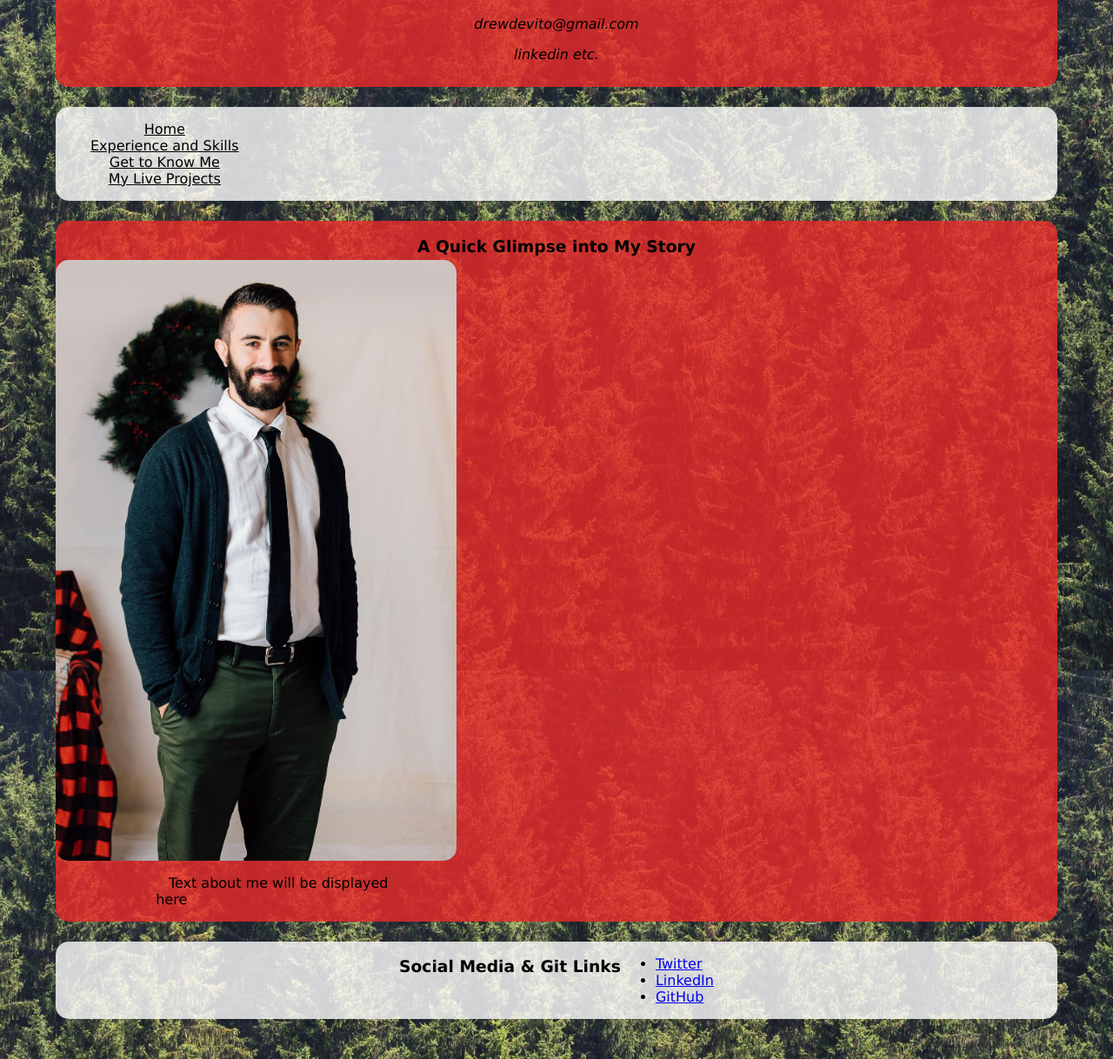
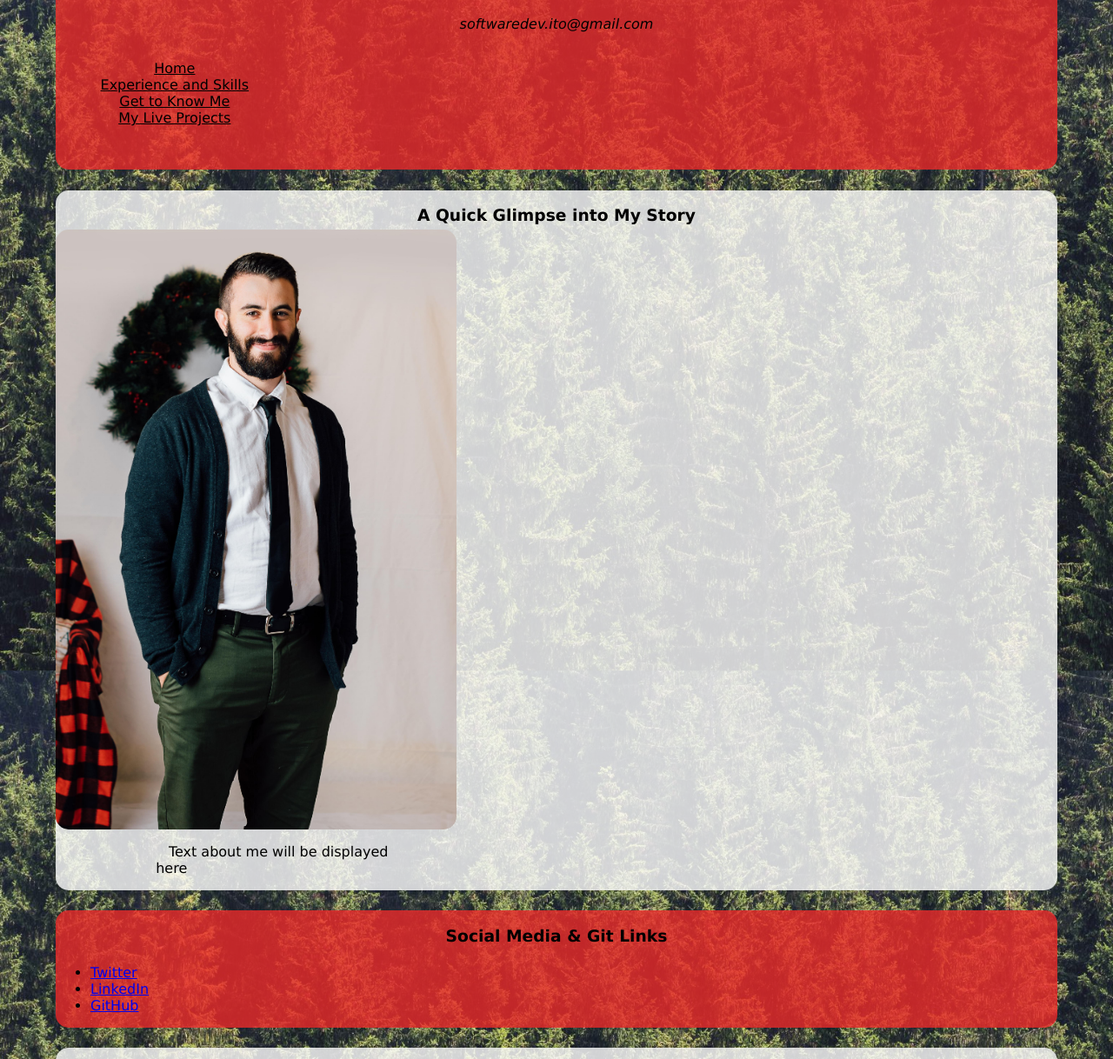
Before and after one commit to devitodev/challenge-two, a plain HTML site: page pages/me.html in a window 1280 px wide. Shown: the part 82-1300 px from the top of the page at 87% size. Drawn offline with Linux system fonts and the light colour scheme.

Commit message:
Removed some excess text. Rearranged header and nav bar

```diff
--- a/assets/style.css
+++ b/assets/style.css
@@ -2,7 +2,9 @@
 --roundedcorner:15px;
 }
 
-
+* {
+    box-sizing: border-box;
+}
 /* Element selectors */
 
 html {
@@ -40,7 +42,7 @@ nav {
     /* justify-content:space-between;
     justify-content: center; */
     flex-direction: row;
-    background-color: rgba(255, 255, 255, 0.8);
+    background-color: none;
     border: #55505C;
     color: white;
     border-radius: var(--roundedcorner);
@@ -81,11 +83,22 @@ nav li a {
     display: flex;
     flex-wrap: wrap;
     justify-content: center;
+    flex-direction: column;
+    background-color: rgba(2255, 255, 255, 0.8);
+    color: black;
+    border-radius:var(--roundedcorner);
+    list-style-type: none;
+    margin-bottom: 2%;
+    margin-top: .5%;
+    /* display: flex;
+    flex-wrap: wrap;
+    justify-content: center;
     background-color: rgba(255, 255, 255, 0.8);
     color: black;
     border-radius: 15px;
-    margin-bottom: 5%;
+    margin-bottom: 5%; */
 }
+
 
 .whitebox h2, h3 {
     text-align: center;
--- a/pages/me.html
+++ b/pages/me.html
@@ -18,13 +18,11 @@
     <header>
         <h1>William Drew DeVito</h1>
         <address>
-            <p>drewdevito@gmail.com</p>
-            <p>linkedin etc.</p>
+            <p>softwaredev.ito@gmail.com</p>
         </address>
-    </header>
 
         <nav>
-        <ul id="navbar">
+            <ul>
                 <li> <a href="../index.html">Home</a></li>
                 <li> <a href="./exp.html"> Experience and Skills</a></li>
                 <li> <a href="./me.html"> Get to Know Me </a></li>
@@ -32,13 +30,15 @@
             </ul>
         </nav>
 
-<section class="redbox">
+    </header>
+
+<section class="whitebox">
     <h3 style="text-align: center;">A Quick Glimpse into My Story</h3>
     <img src="../assets/drewpic.jpg" id="profile-image" alt="Picture of Drew">
     <p class="profimagetext">Text about me will be displayed here</p>
 </section>
 
-<section class="whitebox">
+<section class="redbox">
     <h3>Social Media & Git Links</h3>
     <ul>
         <li>
```
Also changed, not shown: index.html (+3 -2 lines), pages/exp.html (+5 -3 lines), pages/projects.html (+9 -9 lines). Lines whose indentation alone changed are shown as unchanged.
